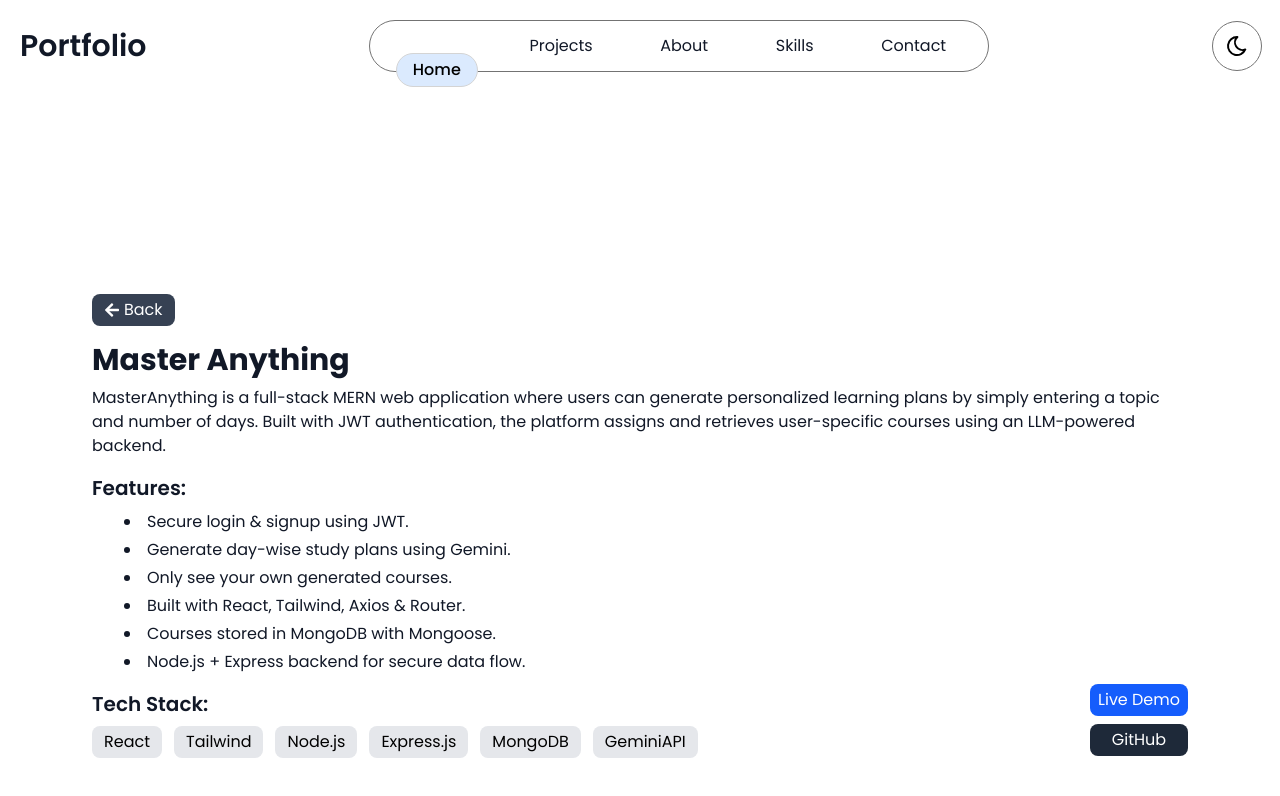
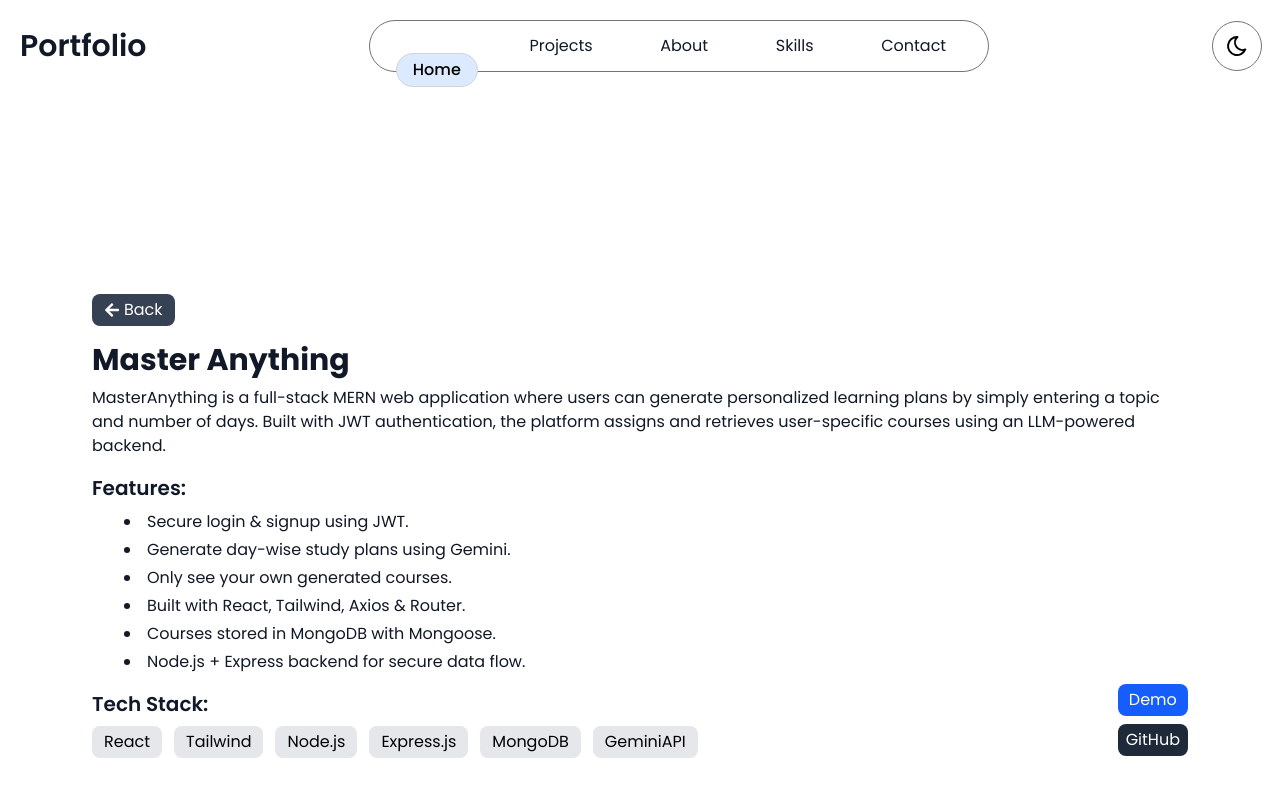
Before and after one commit to vaibhavm2344/Portfolio, a React (Vite) app: page /#home in a window 1280 px wide. Both pictures are taken after a click on the element 350 px from the left and 1026 px from the top of the page. Shown: the part 626-1422 px from the top of the page. Built offline with nearby package versions, Linux system fonts and the light colour scheme.

Commit message:
add demo drive link

```diff
--- a/src/components/Card.jsx
+++ b/src/components/Card.jsx
@@ -56,12 +56,11 @@ const Card = () => {
         <div className="flex-col flex gap-2 text-center mt-0">
           {selectedProject.demo && (
             <a
-              // href={selectedProject.demo}
+              href={selectedProject.demo}
               target="_blank"
               className="px-2 py-1 bg-blue-600 text-white rounded-lg cursor-pointer"
-              onClick={()=>alert('comming soon...')}
             >
-              Live Demo
+              Demo
             </a>
           )}
           {selectedProject.github && (
```
